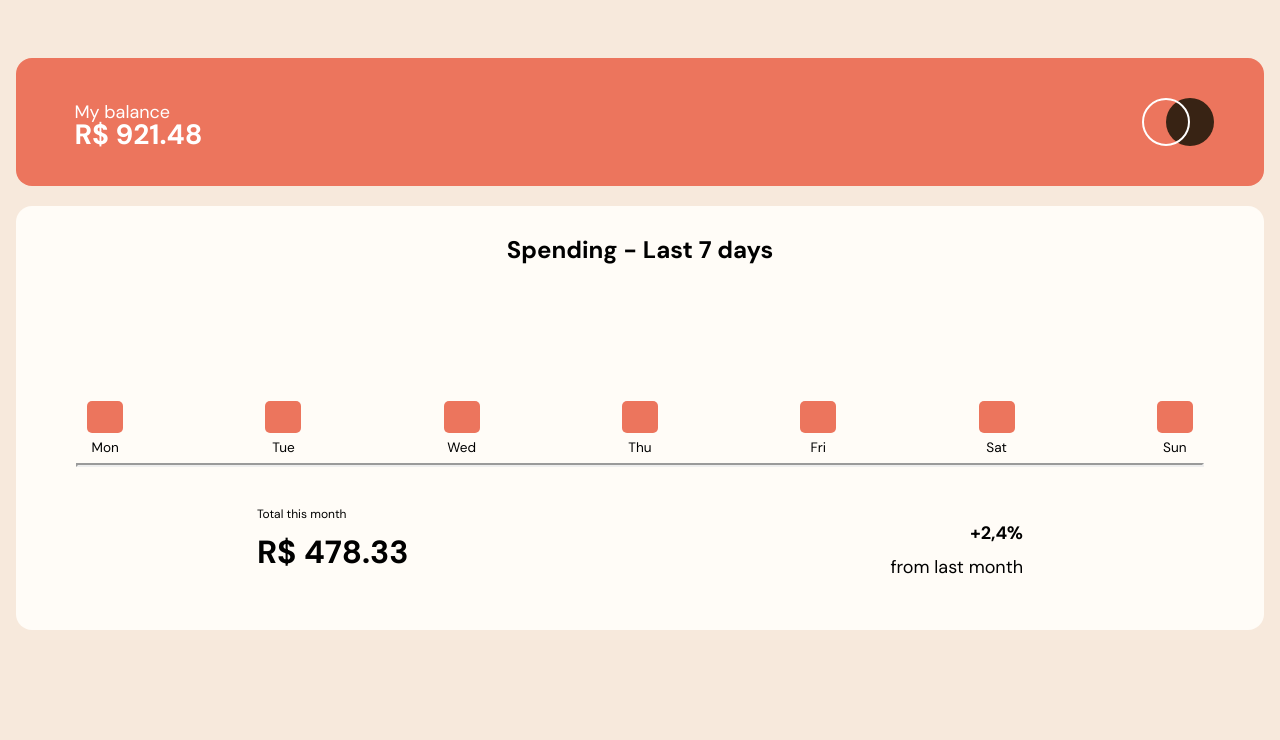
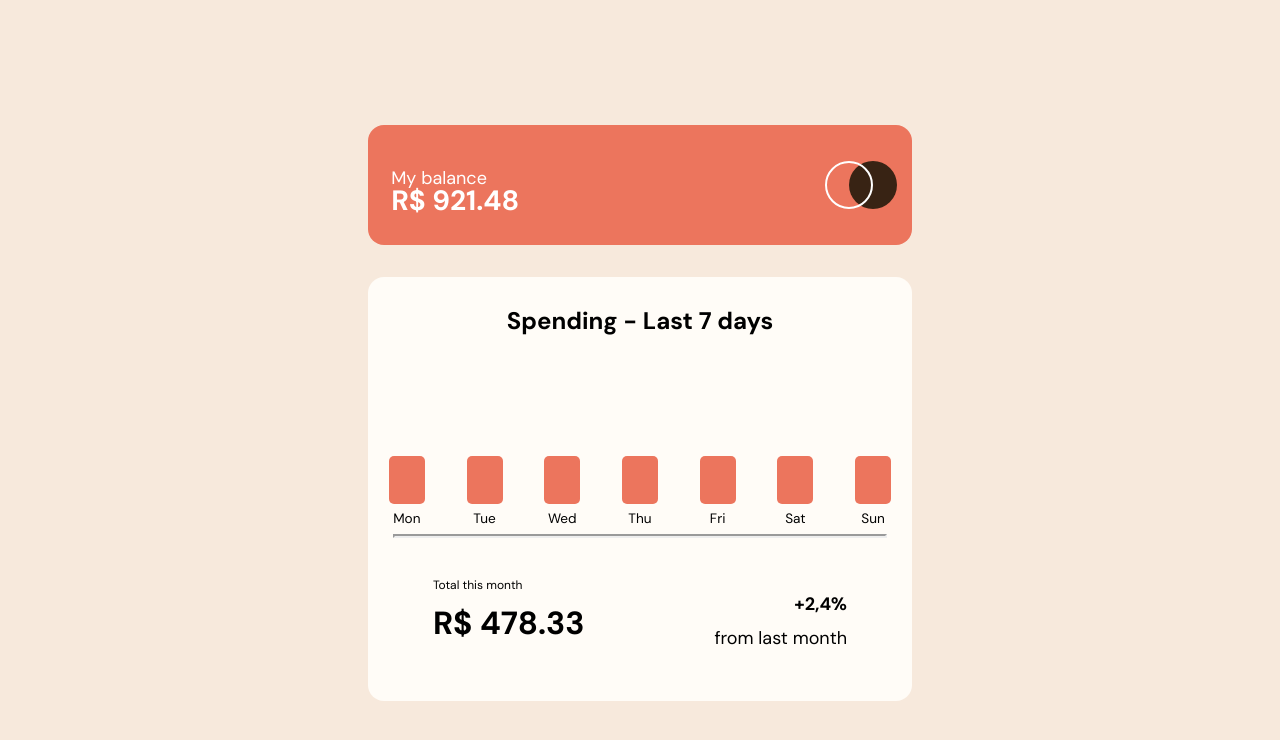
Before and after one commit to GonGaliuu/chart-expenses, a plain HTML site: page index.html in a window 1280 px wide. Drawn offline with Linux system fonts and the light colour scheme.

Commit message:
Sexto commit

```diff
--- a/assets/css/content.css
+++ b/assets/css/content.css
@@ -34,7 +34,7 @@
 .content__bars--content-bar{
     width: 100%;
     background-color: rgb(236,117,93);
-    height: 2rem;
+    height: 3rem;
     border-radius: 5px;
 }
 
@@ -43,3 +43,11 @@
     font-size: .85rem;
     margin-top: .5rem;
 }
+
+@media screen and (max-width: 3840px){
+    .content{
+        max-width: 34rem;
+        margin: 2rem auto;
+    }
+
+}
--- a/assets/css/header.css
+++ b/assets/css/header.css
@@ -33,3 +33,11 @@
     width: 5rem;
     height: 3rem;
 }
+
+
+@media screen and (max-width: 3840px){
+    .header{
+        max-height: 7.5rem;
+        max-width: 34rem;
+    }
+}
--- a/index.html
+++ b/index.html
@@ -11,14 +11,14 @@
     <link href="https://fonts.googleapis.com/css2?family=DM+Sans:wght@400;700&display=swap" rel="stylesheet">
     <link rel="stylesheet" href="style.css">
 </head>
-<body>
-    <header class="header">
+<body class="main">
+    <section class="header">
         <div class="header__balance">
             <p class="header__balance--title">My balance</p>
             <span class="header__balance--value">R$ 921.48</span>
         </div>
         <div class="header__logo"></div>
-    </header>
+    </section>
     <section class="content">
         <div class="content__title">
             <h3 class="content__title--title">Spending - Last 7 days</h3>
--- a/style.css
+++ b/style.css
@@ -7,3 +7,14 @@ body{
     font-size: 18px;
     background-color: rgb(247, 233, 220);
 }
+
+@media screen and (max-width: 3840px){
+
+.main{
+    display: flex;
+    flex-direction: column;
+    width: 100vw;
+    height: 100vh;
+    justify-content: center;
+    }
+}
```
